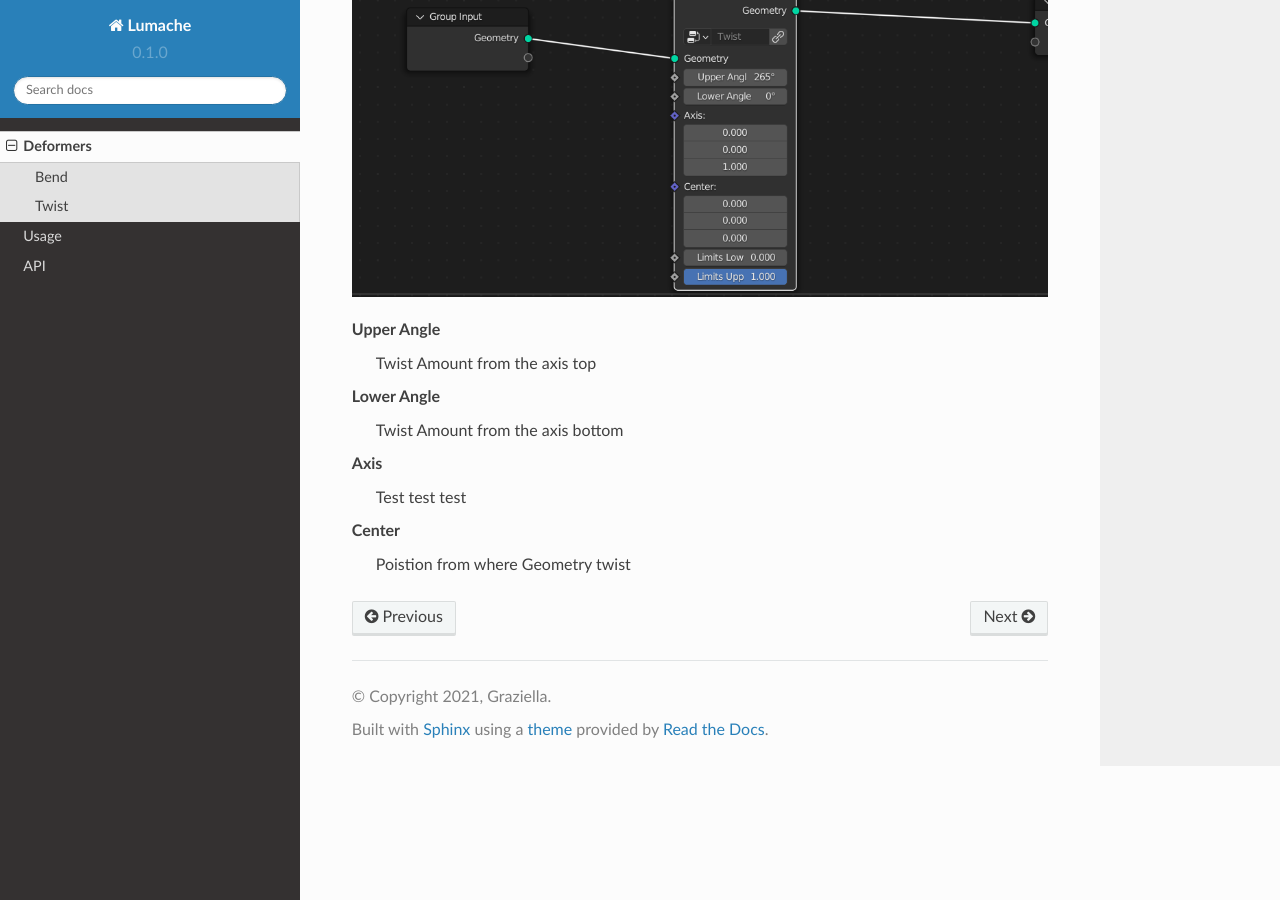
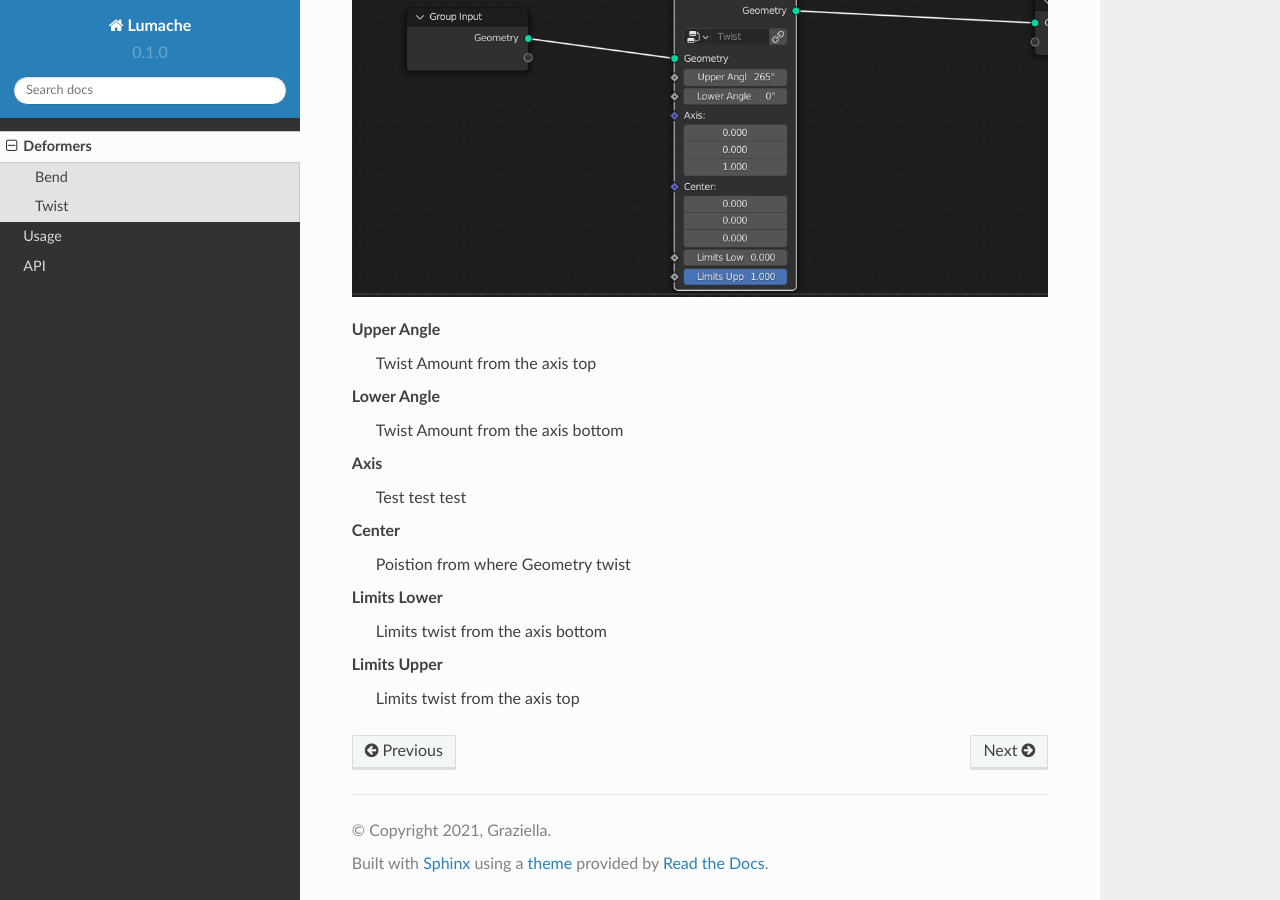
Before and after one commit to higgsas/higgsas_geo_nodes_manual, a Sphinx documentation site: the page built from docs/deformers.rst, in a window 1280 px wide and 900 px high, scrolled down 2175 px. Built offline with Sphinx 7.4.7 and the Read the Docs theme 2.0.0, drawn with Linux system fonts in a browser that asks for light colours.

Commit message:
Update deformers.rst

```diff
--- a/docs/deformers.rst
+++ b/docs/deformers.rst
@@ -43,3 +43,9 @@ Axis
 
 Center
   Poistion from where Geometry twist
+
+Limits Lower
+  Limits twist from the axis bottom
+
+Limits Upper
+  Limits twist from the axis top
```
